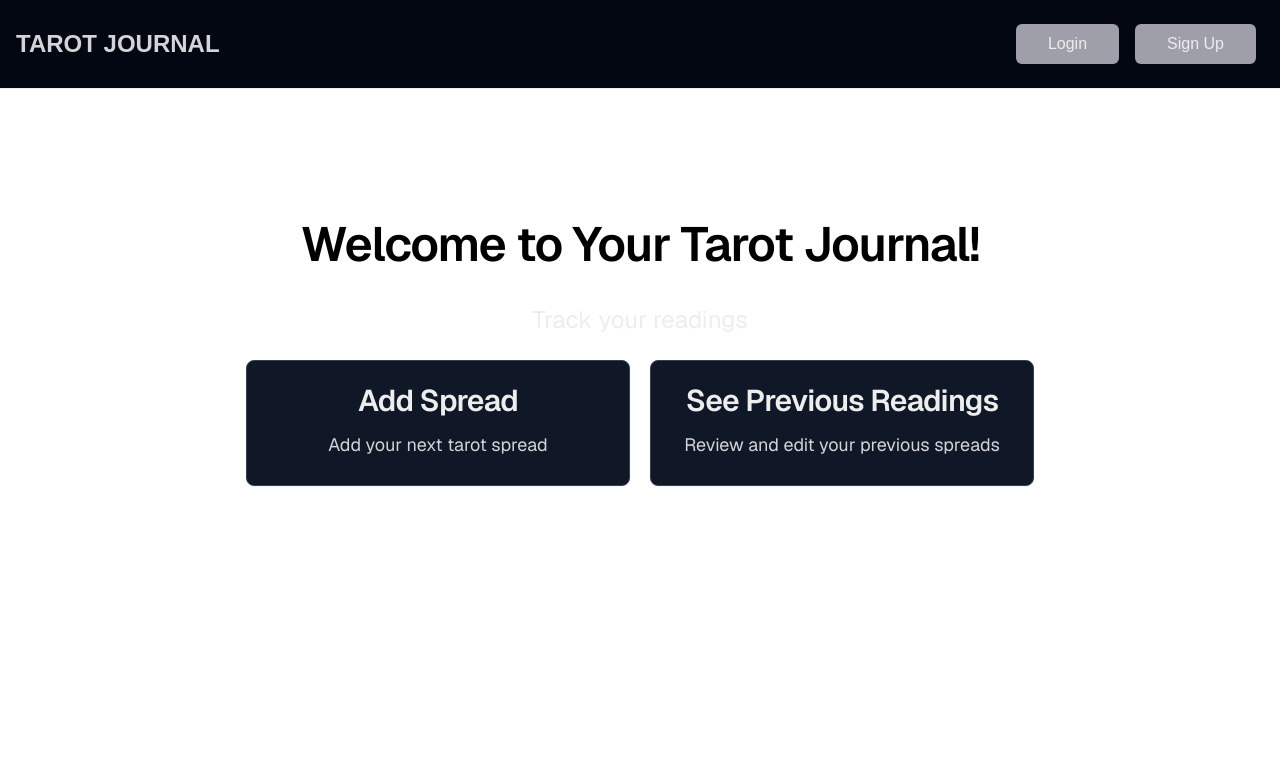
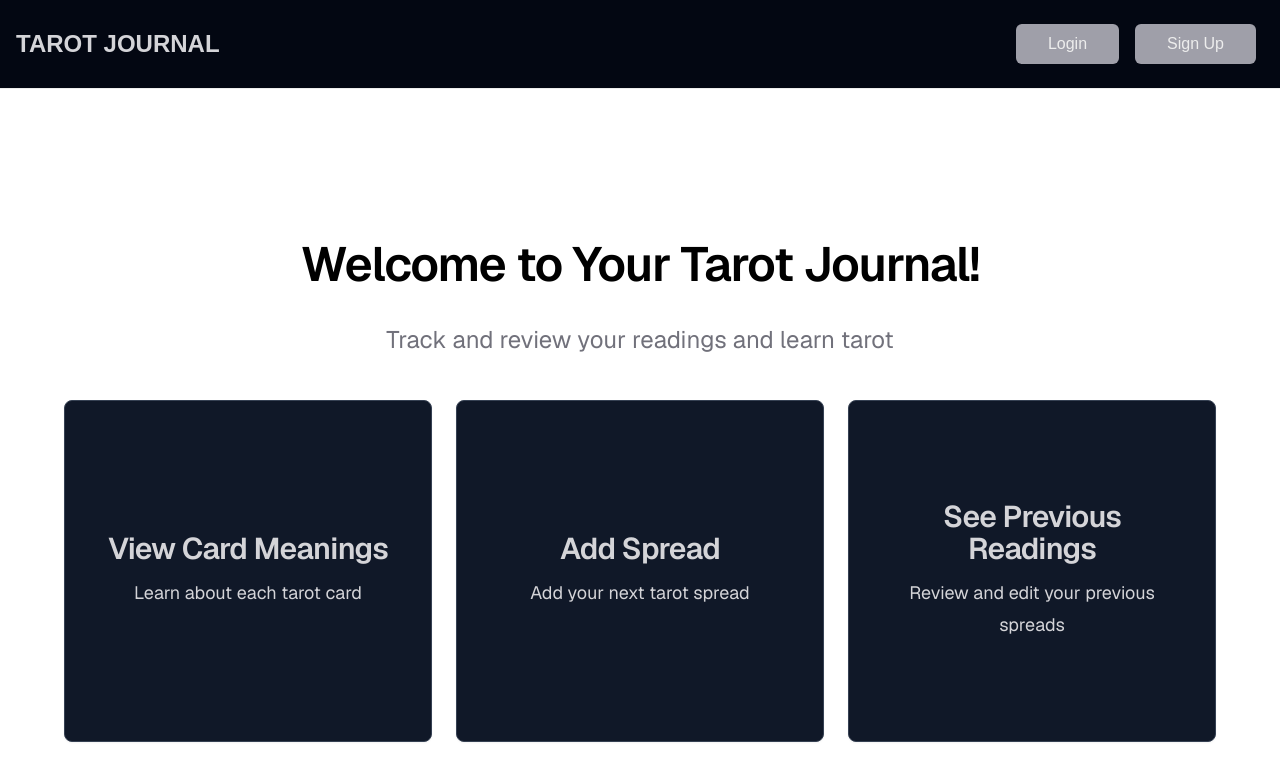
Before and after one commit to mckenney-leavell/tarot-journal-client, a Next.js app: page / in a window 1280 px wide. Shown: the top 780 px of the page. Built offline with nearby package versions, Linux system fonts and the light colour scheme.

Commit message:
Home page styled

```diff
--- a/app/page.tsx
+++ b/app/page.tsx
@@ -10,16 +10,27 @@ export default function Home() {
 
   return (
     <div className="flex min-h-screen items-center justify-center bg-zinc-50 font-sans dark:bg-black">
-      <main className="flex min-h-screen w-full flex-col items-center pt-32 px-16 bg-white dark:bg-gray-950">
-        <div className="flex flex-col mx-20 mt-20 items-center gap-6 w-full h-full text-center">
+      <main className="flex min-h-screen w-full flex-col items-center lg:pt-32 px-16 bg-white dark:bg-gray-950">
+        <div className="flex flex-col mx-20 mt-25 items-center gap-6 w-full h-full text-center">
           <h1 className="text-5xl leading-8 font-semibold leading-10 tracking-tight text-black dark:text-zinc-300 p-4">
             Welcome to Your Tarot Journal!
           </h1>
-          <h2 className="text-2xl">Track your readings</h2>
-          <div className="flex flex-wrap gap-5 w-full h-full justify-center">
-            <div className="flex flex-col lg:w-1/3 sm:w-2/3 items-center text-center">
+          <h2 className="text-2xl text-zinc-500">Track and review your readings and learn tarot</h2>
+          <div className="lg:grid lg:grid-cols-3 sm:flex sm:flex-col gap-6 mx-auto">
             <Link
-                className="bg-gray-900 border border-gray-700 flex flex-col justify-center items-center w-full h-full p-6 rounded-lg shadow-xs hover:bg-gray-800 text-center"
+              className="bg-gray-900 border border-gray-700 flex flex-col my-5 justify-center items-center h-full py-20 px-10 rounded-lg shadow-xs hover:bg-gray-800 text-center text-zinc-300"
+              href="/cards"
+              rel="noopener noreferrer"
+            >
+            <h5 className="mb-3 text-3xl font-semibold tracking-tight text-heading leading-8">
+              View Card Meanings
+            </h5>
+            <p className="text-lg leading-8 text-zinc-300 dark:text-zinc-500">
+            Learn about each tarot card
+            </p>
+            </Link>
+            <Link
+              className="bg-gray-900 border border-gray-700 flex flex-col my-5 justify-center items-center w-full h-full py-20 px-10 rounded-lg shadow-xs hover:bg-gray-800 text-center text-zinc-300"
               href="/spreads/new"
               rel="noopener noreferrer"
             >
@@ -28,10 +39,8 @@ export default function Home() {
               Add your next tarot spread
               </p>
             </Link>
-            </div>
-            <div className="flex flex-col lg:w-1/3 sm:w-2/3 items-center">
             <Link
-                className="bg-gray-900 border border-gray-700 flex flex-col justify-center items-center w-full h-full p-6 rounded-lg shadow-xs hover:bg-gray-800 text-center"
+            className="bg-gray-900 border border-gray-700 flex flex-col my-5 justify-center items-center w-full h-full py-20 px-10 rounded-lg shadow-xs hover:bg-gray-800 text-center text-zinc-300"
             href="/spreads/new"
             rel="noopener noreferrer"
             >
@@ -42,7 +51,6 @@ export default function Home() {
             </Link>
           </div>
         </div>
-        </div>
       </main>
     </div>
   );
```
Lines whose indentation alone changed are shown as unchanged.
